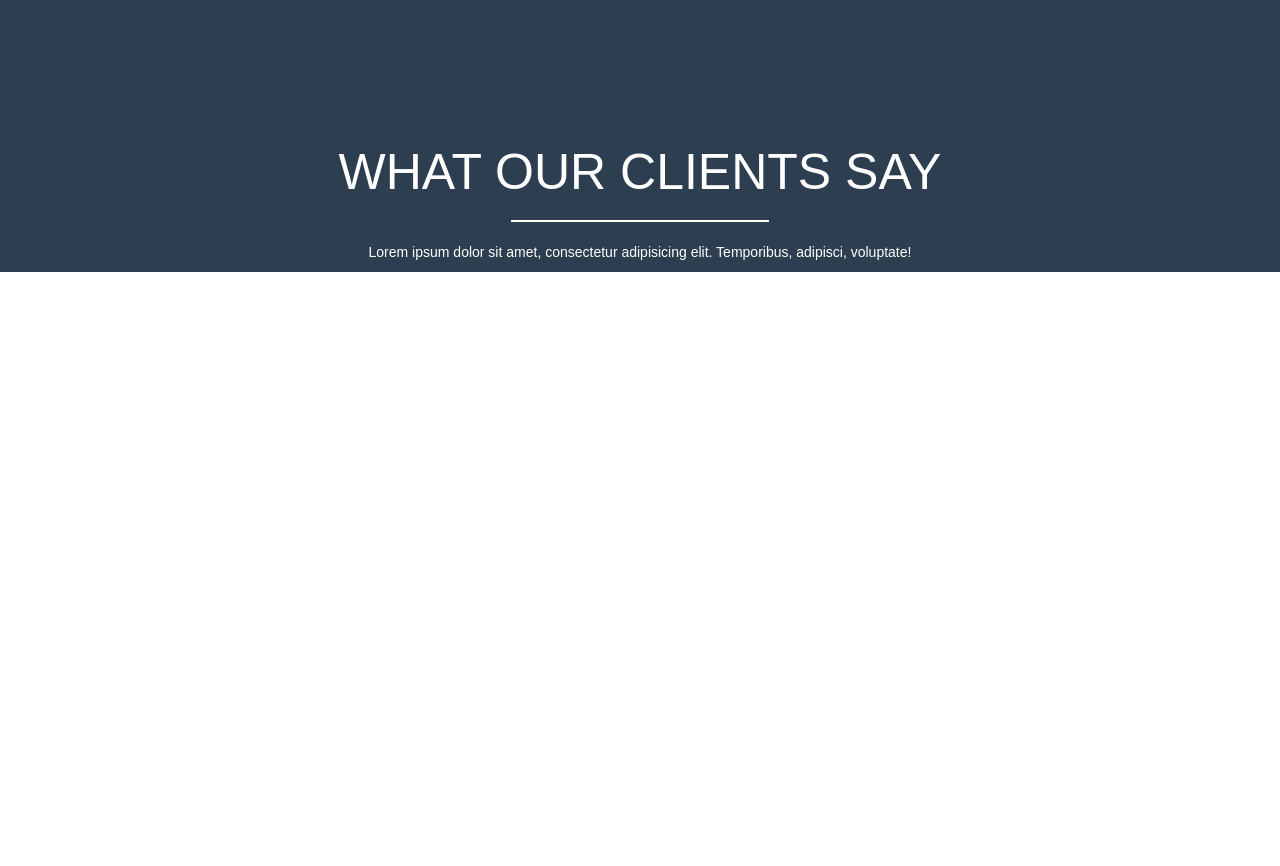
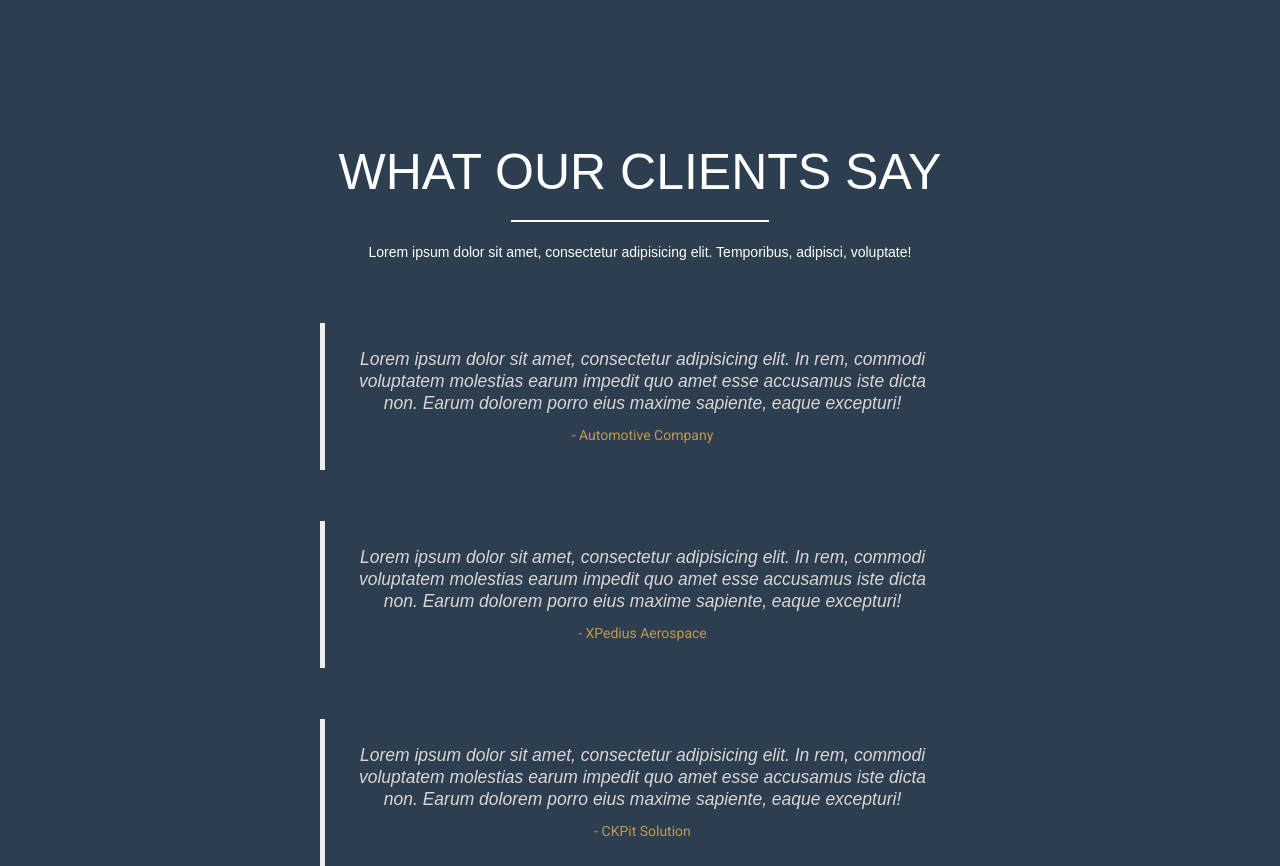
Before and after one commit to AlejandraEscobar3G/34_KaneTheme, a plain HTML site: page 34_KaneTheme/index.html in a window 1280 px wide. Shown: the part 4277-5143 px from the top of the page. Before the commit the page ends 4549 px from the top, so only its background shows below. Drawn offline with nearby package versions, Linux system fonts and the light colour scheme.

Commit message:
Seccion Opiniones del cliente terminada

```diff
--- a/34_KaneTheme/css/main.css
+++ b/34_KaneTheme/css/main.css
@@ -155,3 +155,9 @@ hr{
 .paquetes{
 	border: 1px solid #04AD69;
 }
+		/*Section opiniones de clientes*/
+blockquote{
+	width: 50%;
+	display: block;
+	margin: auto;
+}
--- a/34_KaneTheme/index.html
+++ b/34_KaneTheme/index.html
@@ -434,6 +434,30 @@
                         <p class="text-center text-white">Lorem ipsum dolor sit amet, consectetur adipisicing elit. Temporibus, adipisci, voluptate!</p>
                     </div>
                 </div>
+                <div class="row mt-4">
+                    <div class="col-xs-12">
+                        <blockquote class="pd-2">
+                            <p class="text-center"><i>Lorem ipsum dolor sit amet, consectetur adipisicing elit. In rem, commodi voluptatem molestias earum impedit quo amet esse accusamus iste dicta non. Earum dolorem porro eius maxime sapiente, eaque excepturi!</i></p>
+                            <footer class="text-center text-warning">- Automotive Company</footer>
+                        </blockquote>
+                    </div>
+                </div>
+                <div class="row mt-4">
+                    <div class="col-xs-12">
+                        <blockquote class="pd-2">
+                            <p class="text-center"><i>Lorem ipsum dolor sit amet, consectetur adipisicing elit. In rem, commodi voluptatem molestias earum impedit quo amet esse accusamus iste dicta non. Earum dolorem porro eius maxime sapiente, eaque excepturi!</i></p>
+                            <footer class="text-center text-warning">- XPedius Aerospace</footer>
+                        </blockquote>
+                    </div>
+                </div>
+                <div class="row mt-4">
+                    <div class="col-xs-12">
+                        <blockquote class="pd-2">
+                            <p class="text-center"><i>Lorem ipsum dolor sit amet, consectetur adipisicing elit. In rem, commodi voluptatem molestias earum impedit quo amet esse accusamus iste dicta non. Earum dolorem porro eius maxime sapiente, eaque excepturi!</i></p>
+                            <footer class="text-center text-warning">- CKPit Solution</footer>
+                        </blockquote>
+                    </div>
+                </div>
             </section>
         </div>
 
```
Also changed, not shown: 1 other file.
